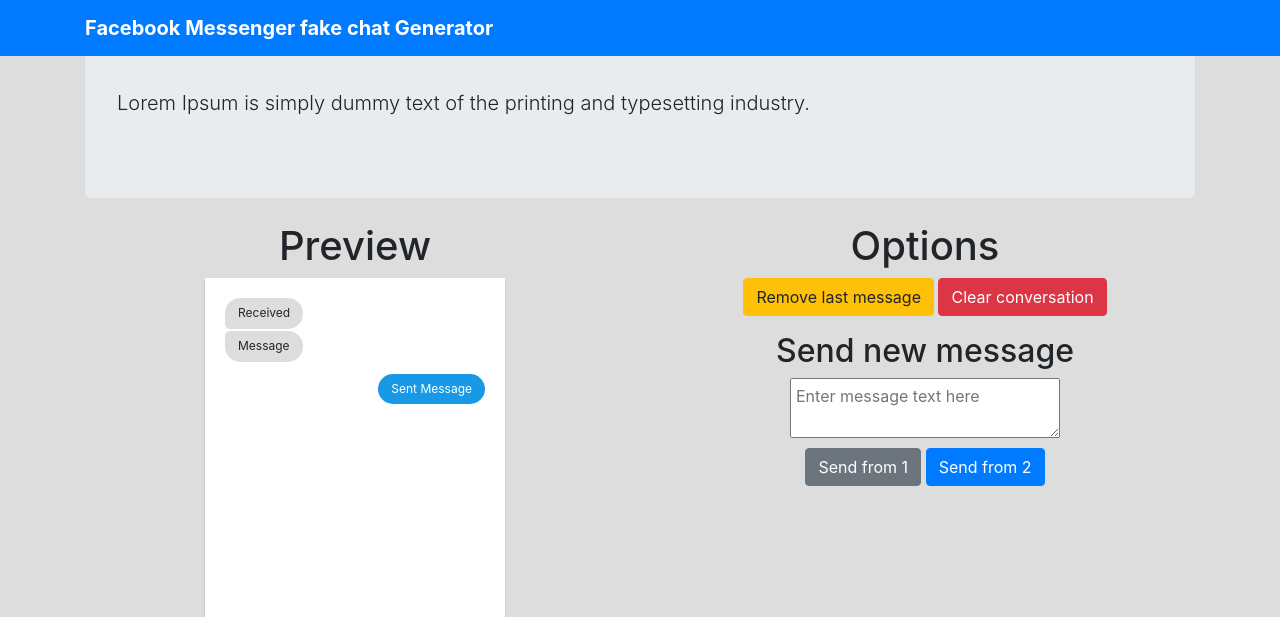
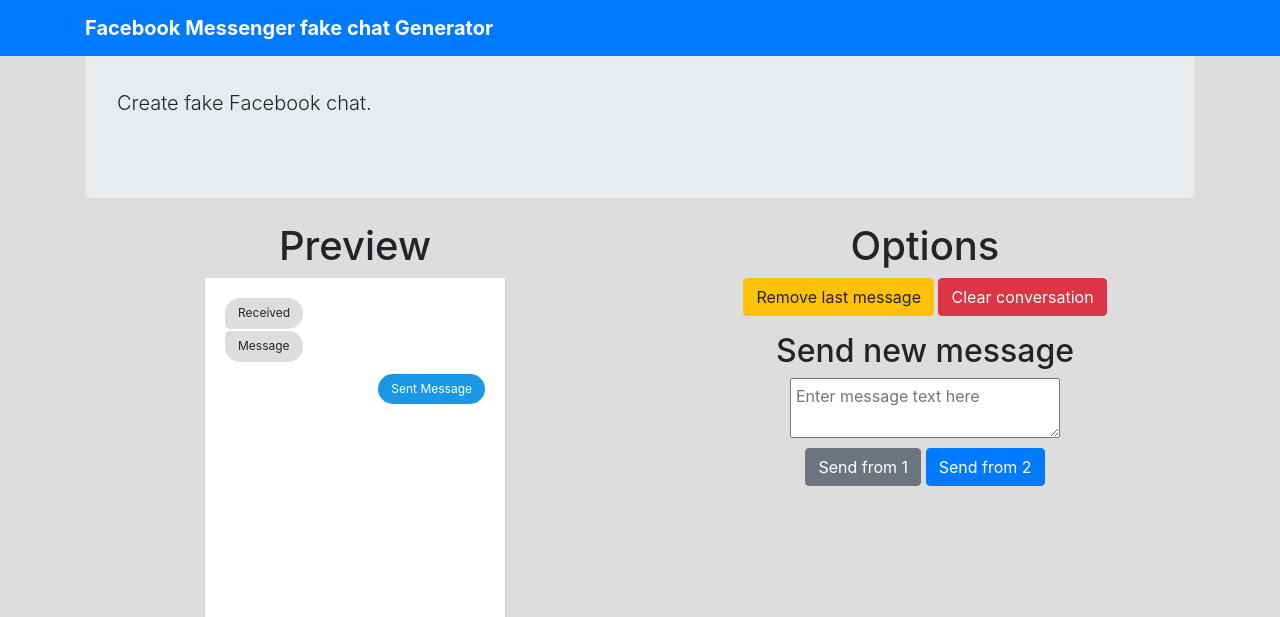
Before and after one commit to ABGEO/fb-messenger-faker, a plain HTML site: page index.html in a window 1280 px wide. Shown: the top 617 px of the page. Drawn offline with nearby package versions, Linux system fonts and the light colour scheme.

Commit message:
Update description text in jumbotron.

```diff
--- a/index.html
+++ b/index.html
@@ -24,7 +24,7 @@
     <!-- Jumbotron Header -->
     <header class="jumbotron my-4">
         <p class="lead">
-            Lorem Ipsum is simply dummy text of the printing and typesetting industry.
+            Create fake Facebook chat.
         </p>
     </header>
 
```
